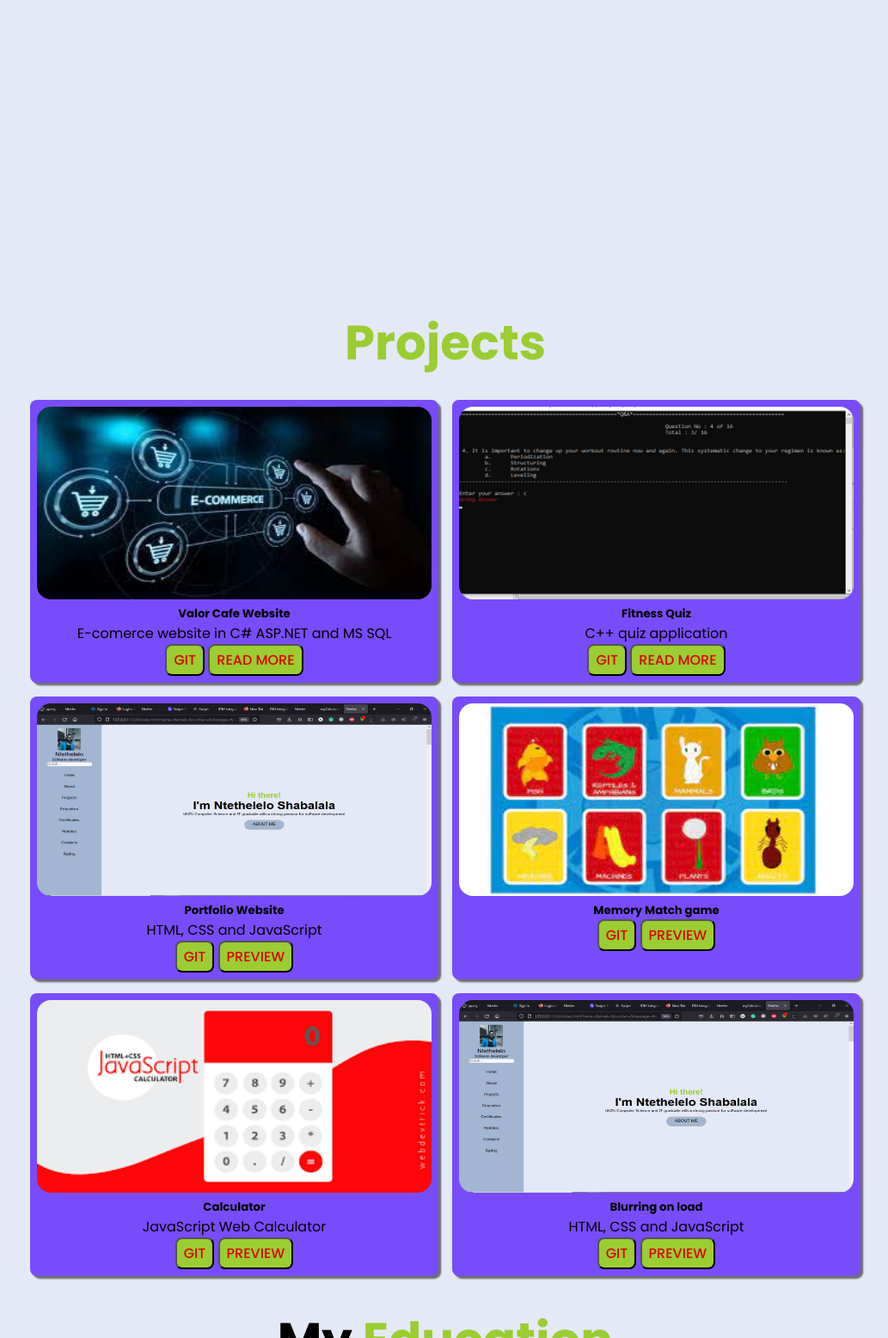
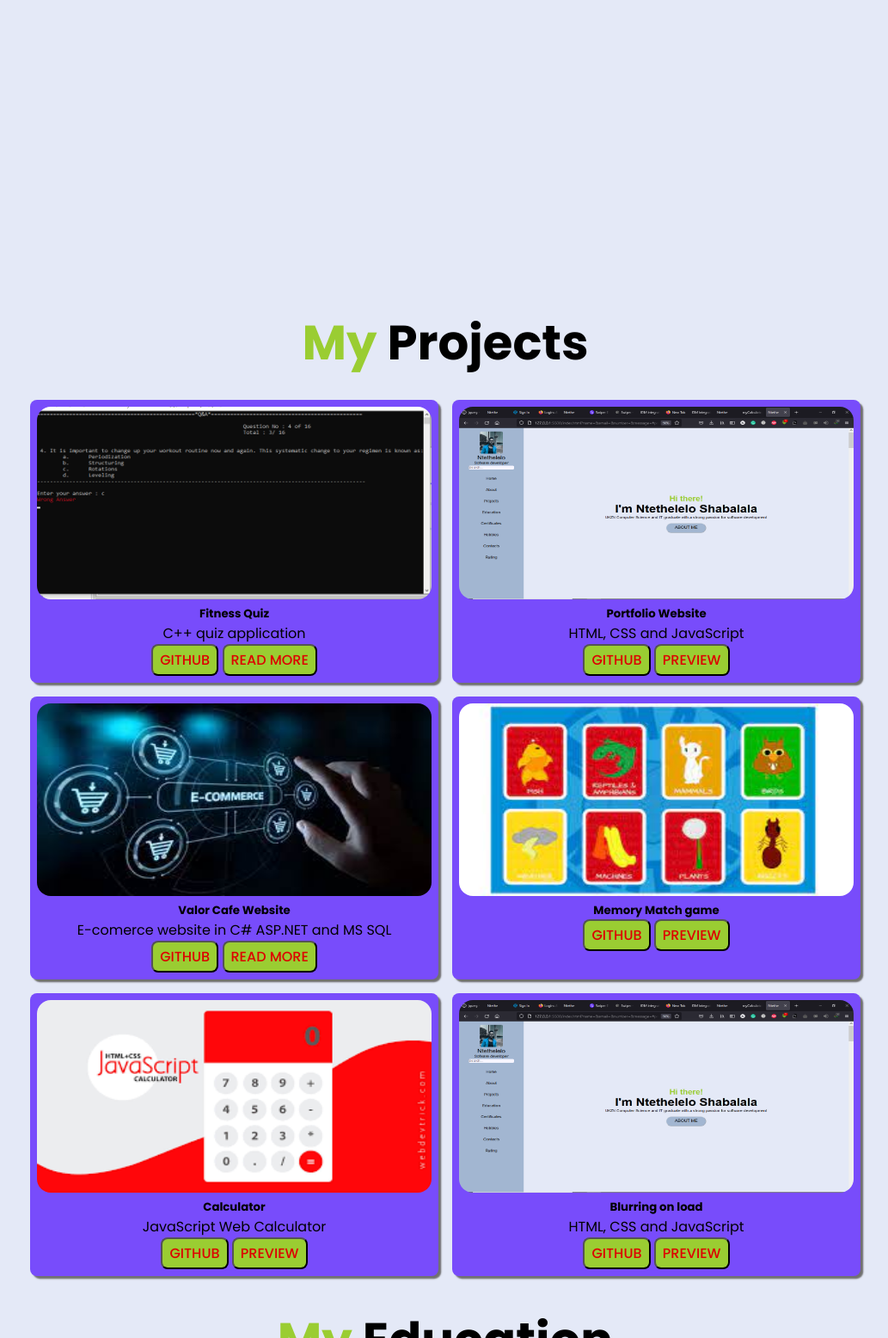
Before and after one commit to NtetheWonder/NtetheProfile, a plain HTML site: page index.html in a window 1280 px wide. Shown: the part 1244-2800 px from the top of the page at 86% size, without its empty margins (247-1280 px from the left). Drawn offline with nearby package versions, Linux system fonts and the light colour scheme.

Commit message:
Git update

```diff
--- a/index.html
+++ b/index.html
@@ -4,7 +4,7 @@
     <meta charset="UTF-8">
     <meta http-equiv="X-UA-Compatible" content="IE=edge">
     <meta name="viewport" content="width=device-width, initial-scale=1.0">
-    <title>Ntethe</title>
+    <title>Ntethelelo Shabalala</title>
     <link rel="stylesheet" href="/style.css">
 
     <!-- Link Swiper's CSS -->
@@ -32,12 +32,9 @@
                     <span class="name">Ntethelelo</span>
                     <span class="profession">Sofware developer</span>
                 </div>
-
             </div>
 
             <div class="navbar">
-
-
                     <li class="search-box">
                        <input type="search" placeholder="Search..."/>
                     </li>
@@ -46,11 +43,8 @@
                         <li><a href="#about">About</a></li>
                         <li><a href="#projects">Projects</a></li>
                         <li><a href="#education">Education</a></li>
-                        <li><a href="#certificates">Certificates</a></li>
                         <li><a href="#hobbies">Hobbies</a></li>
                         <li><a href="#contacts">Contacts</a></li>
-                        <li><a href="#rating">Rating</a></li>
-
                     </ul>
 
 
@@ -107,24 +101,16 @@
   </section>
   <section class="projects" id="projects">
     <div class="heading">
-        <h3 class="title" data-title="Portfolio"><span>Projects</span></h3>
+        <h3 class="title" data-title="Portfolio"><span>My</span> Projects</h3>
       </div>
 
       <div class="project-group">
 
         <div class="portfolio" >
-          <img src="./img/Projects/E-comerce.jpg">
-          <h5>Valor Cafe Website</h5>
-          <p>E-comerce website in C# ASP.NET and MS SQL</p>
-          <a href="#" ><button class="button">Git</button></a>
-          <a href="#" ><button class="button">Read more</button></a>
-        </div>
-
-        <div class="portfolio" >
           <img src="./img/quiz.png">
           <h5>Fitness Quiz</h5>
           <p>C++ quiz application</p>
-          <a href="#" ><button class="button">Git</button></a>
+          <a href="https://github.com/NtetheWonder" target="blank" ><button class="button">Github</button></a>
           <a href="#" ><button class="button">Read more</button></a>
         </div>
 
@@ -132,14 +118,22 @@
           <img src="./img/2022-02-14.png">
           <h5>Portfolio Website</h5>
           <p>HTML, CSS and JavaScript</p>
-          <a href="#" ><button class="button">Git</button></a>
-          <a href="#" ><button class="button">Preview</button></a>
+          <a href="https://github.com/NtetheWonder" target="blank"><button class="button">Github</button></a>
+          <a href="https://ntethelelo.netlify.app" target="blank"><button class="button">Preview</button></a>
+        </div>
+
+        <div class="portfolio" >
+          <img src="./img/Projects/E-comerce.jpg">
+          <h5>Valor Cafe Website</h5>
+          <p>E-comerce website in C# ASP.NET and MS SQL</p>
+          <a href="https://github.com/NtetheWonder" target="blank"><button class="button">Github</button></a>
+          <a href="#" ><button class="button">Read more</button></a>
         </div>
 
         <div class="portfolio" >
           <img src="./img/Projects/Memory.jpg">
           <h5>Memory Match game</h5>
-          <a href="#" ><button class="button">Git</button></a>
+          <a href="https://github.com/NtetheWonder" target="blank" ><button class="button">Github</button></a>
           <a href="#" ><button class="button">Preview</button></a>
         </div>
 
@@ -147,7 +141,7 @@
           <img src="./img/Projects/Calculator.png">
           <h5>Calculator</h5>
           <p>JavaScript Web Calculator</p>
-          <a href="#" ><button class="button">Git</button></a>
+          <a href="https://github.com/NtetheWonder" target="blank" ><button class="button">Github</button></a>
           <a href="#" ><button class="button">Preview</button></a>
         </div>
 
@@ -155,8 +149,8 @@
           <img src="./img/2022-02-14.png">
           <h5>Blurring on load</h5>
           <p> HTML, CSS and JavaScript</p>
-          <a href="#" ><button class="button">Git</button></a>
-          <a href="#" ><button class="button">Preview</button></a>
+          <a href="https://github.com/NtetheWonder" target="blank" ><button class="button">Github</button></a>
+          <a href="#"><button class="button">Preview</button></a>
         </div>
 
 
@@ -165,7 +159,7 @@
 
 <section class="education" id="education">
   <div class="heading">
-      <h3 class="title" data-title="Career path">My <span>Education</span></h3>
+      <h3 class="title" data-title="Career path"><span>My</span> Education</h3>
     </div>
   <div class="schools">
       <div class="high">
@@ -192,9 +186,9 @@
 
 </section>
 
-  <section class="hobbies">
+  <section class="hobbies" id="hobbies">
     <div class="heading">
-      <h3 class="title" >My <span>Interest</span></h3>
+      <h3 class="title" >My <span>Hobbies</span></h3>
     </div>
 
     <div class="box-container">
```
